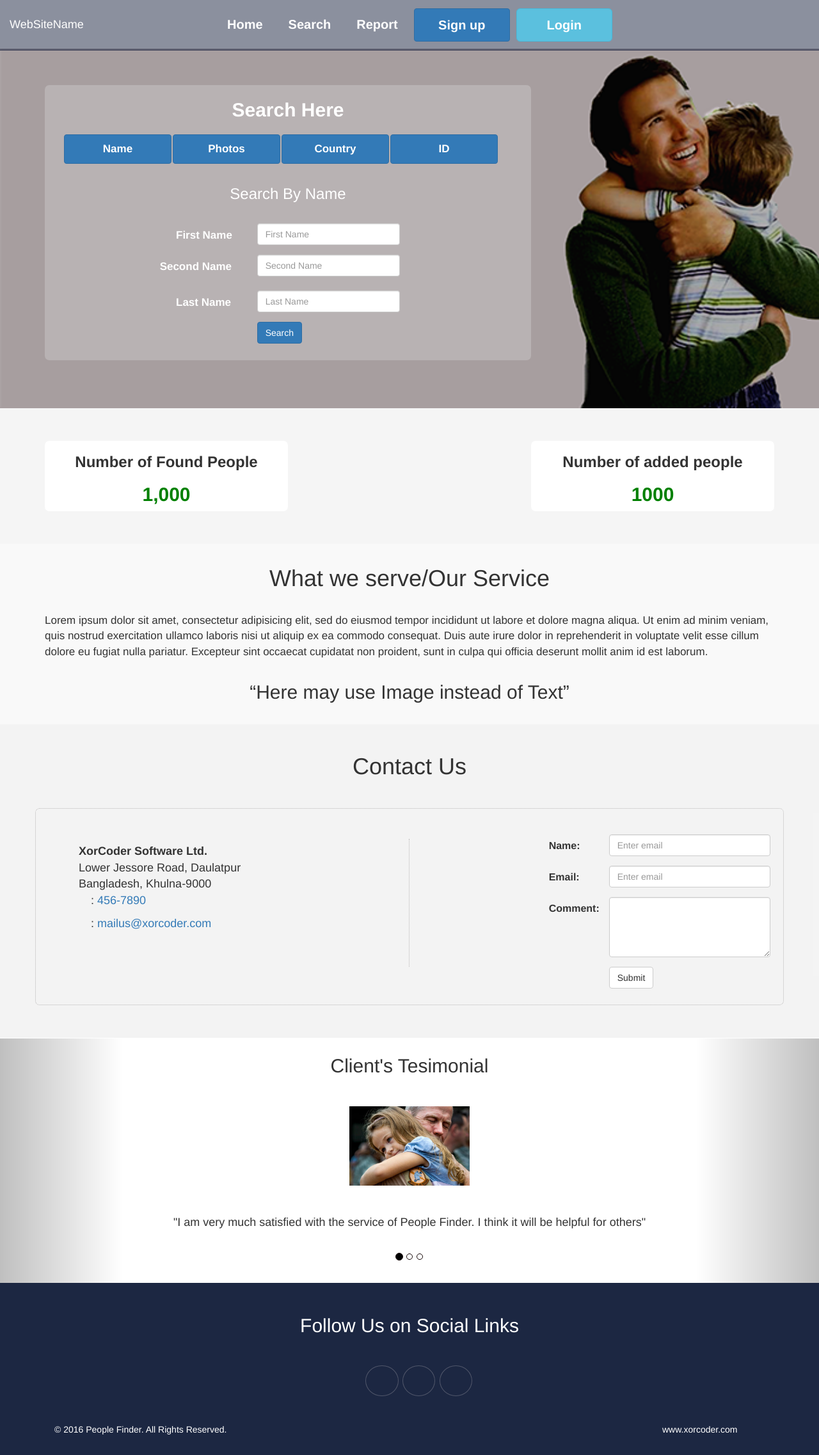
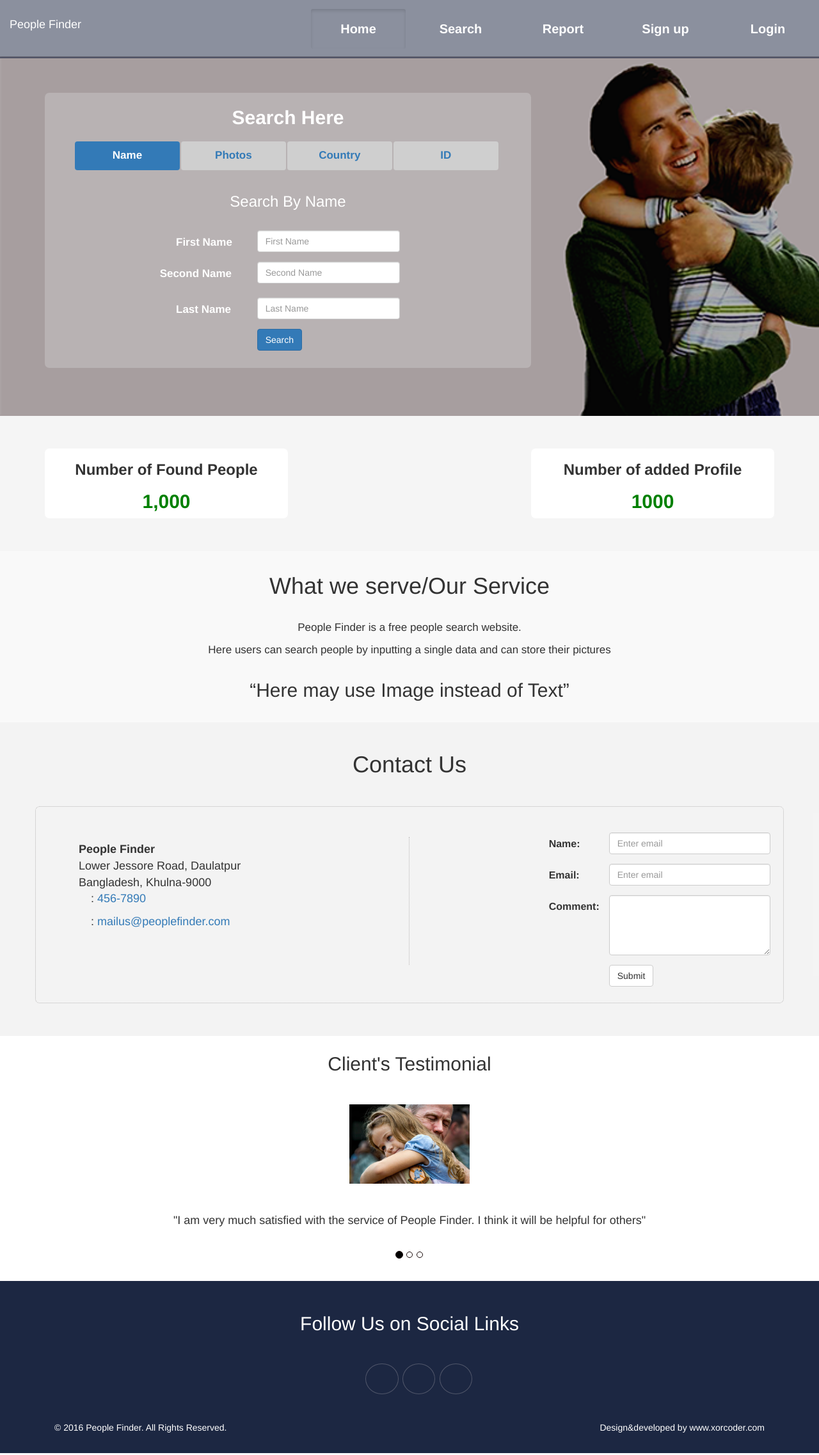
Before and after one commit to ShafiqIslam/PeopleFinder, a CakePHP app: the page made by app/View/Layouts/public.ctp in a window 1280 px wide. Shown: the whole page at 64% size. Run offline with PHP 8.4 and a stand-in for CakePHP, Linux system fonts and the light colour scheme; the template is opened without the code that fills it, so the values that code supplies are empty; some libraries are stand-ins or nearby versions; some web fonts are replaced.

Commit message:
complete index page design

```diff
--- a/app/View/Layouts/public.ctp
+++ b/app/View/Layouts/public.ctp
@@ -31,16 +31,16 @@
                     <div class="row">
                         <div class="col-sm-2">
                             <div class="navbar-header">
-                                <a class="navbar-brand" href="index.html">WebSiteName</a>
+                                <a class="navbar-brand" href="index.html">People Finder</a>
                             </div>
                         </div>
                         <div class="col-sm-9 col-sm-offset-1">
-                            <ul class="nav navbar-nav">
-                                <li class="active"><a href="home">Home</a></li>
-                                <li><a href="search.html">Search</a></li>
-                                <li><a href="report.html">Report</a></li>
-                                <li><a href="signup.html" class="btn btn-primary">Sign up</a></li>
-                                <li><a href="#" type="button" class="btn btn-info btn-lg" data-toggle="modal" data-target="#myModal">Login</a></li>
+                            <ul class="nav navbar-nav navbar-right">
+                                <li class="btn active"><a href="home">Home</a></li>
+                                <li class="btn"><a href="search.html">Search</a></li>
+                                <li class="btn"><a href="report.html">Report</a></li>
+                                <li class="btn"><a href="signup.html">Sign up</a></li>
+                                <li class="btn"><a href="#" data-toggle="modal" data-target="#myModal">Login</a></li>
                             </ul>
                         </div>
                     </div>
@@ -93,13 +93,12 @@
                 <div class="container">
                     <div class="col-sm-8 search_pill">
                         <h2>Search Here</h2>
-                        <hprimaryr>
                         <div class="col-sm-12">
                             <ul class="nav nav-pills">
-                                <li class="active"><a class="btn btn-primary" data-toggle="pill" href="#name">Name</a></li>
-                                <li><a class="btn btn-primary" data-toggle="pill" href="#photos">Photos</a></li>
-                                <li><a class="btn btn-primary" data-toggle="pill" href="#country">Country</a></li>
-                                <li><a class="btn btn-primary" data-toggle="pill" href="#id_search">ID</a></li>
+                                <li class="active"><a data-toggle="pill" href="#name">Name</a></li>
+                                <li><a data-toggle="pill" href="#photos">Photos</a></li>
+                                <li><a data-toggle="pill" href="#country">Country</a></li>
+                                <li><a data-toggle="pill" href="#id_search">ID</a></li>
                             </ul>
                         </div>
 
@@ -228,7 +227,7 @@
                     <h2 class="timer count-title" id="count-number" data-to="1000" data-speed="1500"></h2>
                 </div>
                 <div class="col-sm-offset-4 col-sm-4 counter_bg">
-                    <h3>Number of added people</h3>
+                    <h3>Number of added Profile</h3>
                     <h2 class="timer count-title" id="count-number" data-to="1000" data-speed="1500"></h2>
                 </div>
             </div>
@@ -238,12 +237,8 @@
         <div class="container-fluid about_wrapper slideanim slide">
             <div class="container">
                 <h1>What we serve/Our Service</h1>
-                <p>Lorem ipsum dolor sit amet, consectetur adipisicing elit, sed do eiusmod
-                tempor incididunt ut labore et dolore magna aliqua. Ut enim ad minim veniam,
-                quis nostrud exercitation ullamco laboris nisi ut aliquip ex ea commodo
-                consequat. Duis aute irure dolor in reprehenderit in voluptate velit esse
-                cillum dolore eu fugiat nulla pariatur. Excepteur sint occaecat cupidatat non
-                proident, sunt in culpa qui officia deserunt mollit anim id est laborum.</p>
+                <p>People Finder is a free people search website.</p>
+                <p>Here users can search people by inputting a single data and can store their pictures</p>
                 <h2><q>Here may use Image instead of Text</q></h2>
             </div>
         </div>
@@ -255,11 +250,11 @@
                 <div class="row contact_body">
                     <div class="col-sm-4 contact_address slideanim slide">
                         <address>
-                            <strong style="font-size:18px;">XorCoder Software Ltd.</strong><br>
+                            <strong style="font-size:18px;">People Finder</strong><br>
                             Lower Jessore Road, Daulatpur<br>
                             Bangladesh, Khulna-9000<br>
                             <p><span><i class="fa fa-phone"></i></span> : <a>456-7890</a></p>
-                            <p><span><i class="fa fa-envelope-o"></i></span> : <a href="mailto:#">mailus@xorcoder.com</a></p>
+                            <p><span><i class="fa fa-envelope-o"></i></span> : <a href="mailto:#">mailus@peoplefinder.com</a></p>
                         </address>
                     </div>
                     <div class="col-sm-2 vdivide"></div>
@@ -304,7 +299,7 @@
                     <li data-target="#myCarousel" data-slide-to="1"></li>
                     <li data-target="#myCarousel" data-slide-to="2"></li>
                 </ol>
-                    <h2>Client's Tesimonial</h2>
+                    <h2>Client's Testimonial</h2>
 
                 <!-- Wrapper for slides -->
                     <div class="carousel-inner" role="listbox">
@@ -382,8 +377,8 @@
                 <div class="col-sm-4 pull-left">
                     <p>&copy; 2016 People Finder. All Rights Reserved.</p>
                 </div>
-                <div class="col-sm-2 pull-right">
-                    <p><a href="http//:www.xorcoder.com" target="_blank">www.xorcoder.com</a></p>
+                <div class="col-sm-4 pull-right">
+                    <p class="pull-right"><a href="http//:www.xorcoder.com" target="_blank">Design&developed by www.xorcoder.com</a></p>
                 </div>
             </div>
         </div>
--- a/app/webroot/css/custom.css
+++ b/app/webroot/css/custom.css
@@ -73,7 +73,7 @@
 	background-repeat: no-repeat;
 	background-size: cover;
 	height: 562px;
-	margin-top: 5.96%;
+	margin-top: 6.85%;
 }
 
 .search_pill{
@@ -83,6 +83,10 @@
 	margin-top: 5%;
     margin-bottom: 20px;
     height: 430px;
+}
+
+.search_pill ul{
+	margin-left:17px;
 }
 .search_pill h2{
 	text-align: center;
@@ -98,6 +102,8 @@
 .search_pill .nav-pills>li {
     width: 24%;
     text-align: center;
+    background: #cfcfcf;
+    border-radius: 4px;
 }
 .search_pill .nav>li>a {
     padding: 10px 0px;
@@ -162,6 +168,7 @@
 
 .about_wrapper p{
 	font-size: 17px;
+	text-align: center;
 }
 
 /*----------------Contact Section----------------*/
@@ -202,6 +209,10 @@
 
 
 /*------------Carousel----------*/
+.carousel-control.right, .carousel-control.left {
+    background-image: none;
+    color: #f4511e;
+}
 .carousel{
 	margin-top: -1.5%;
 }
```
